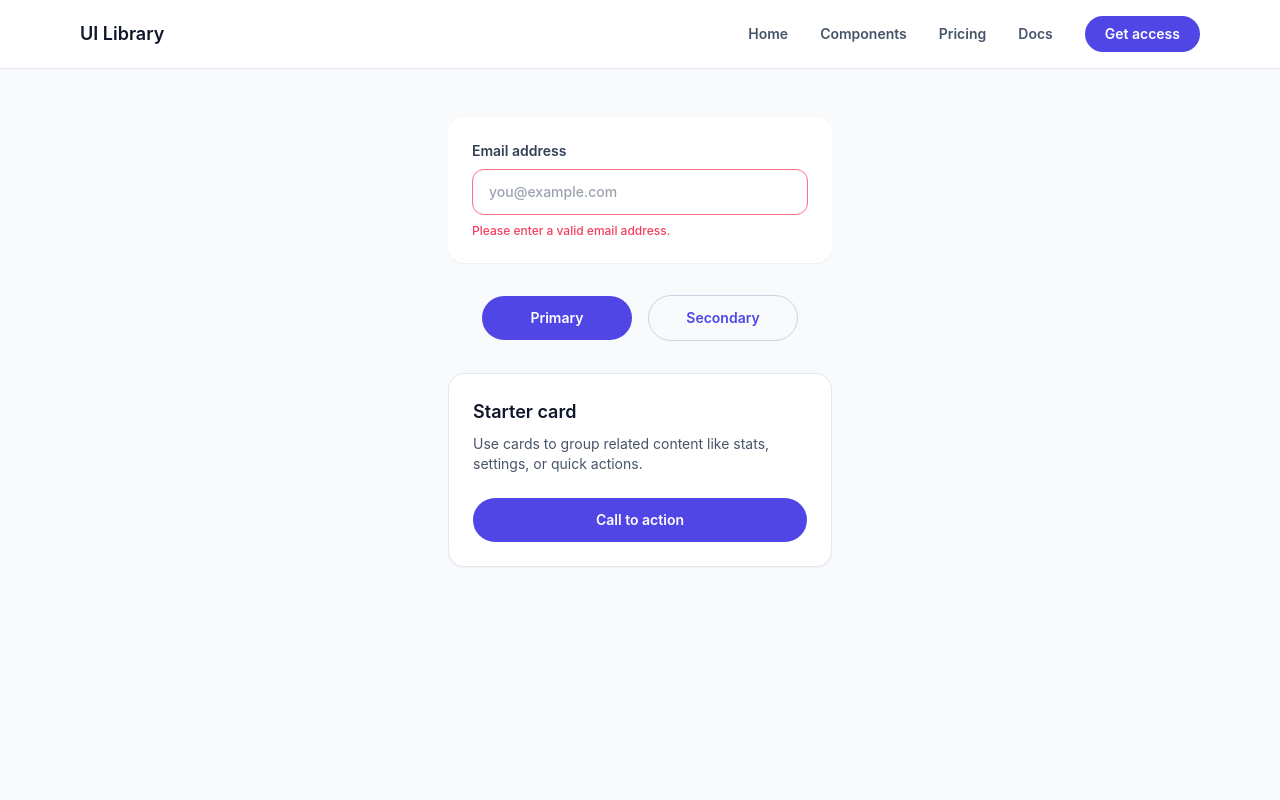
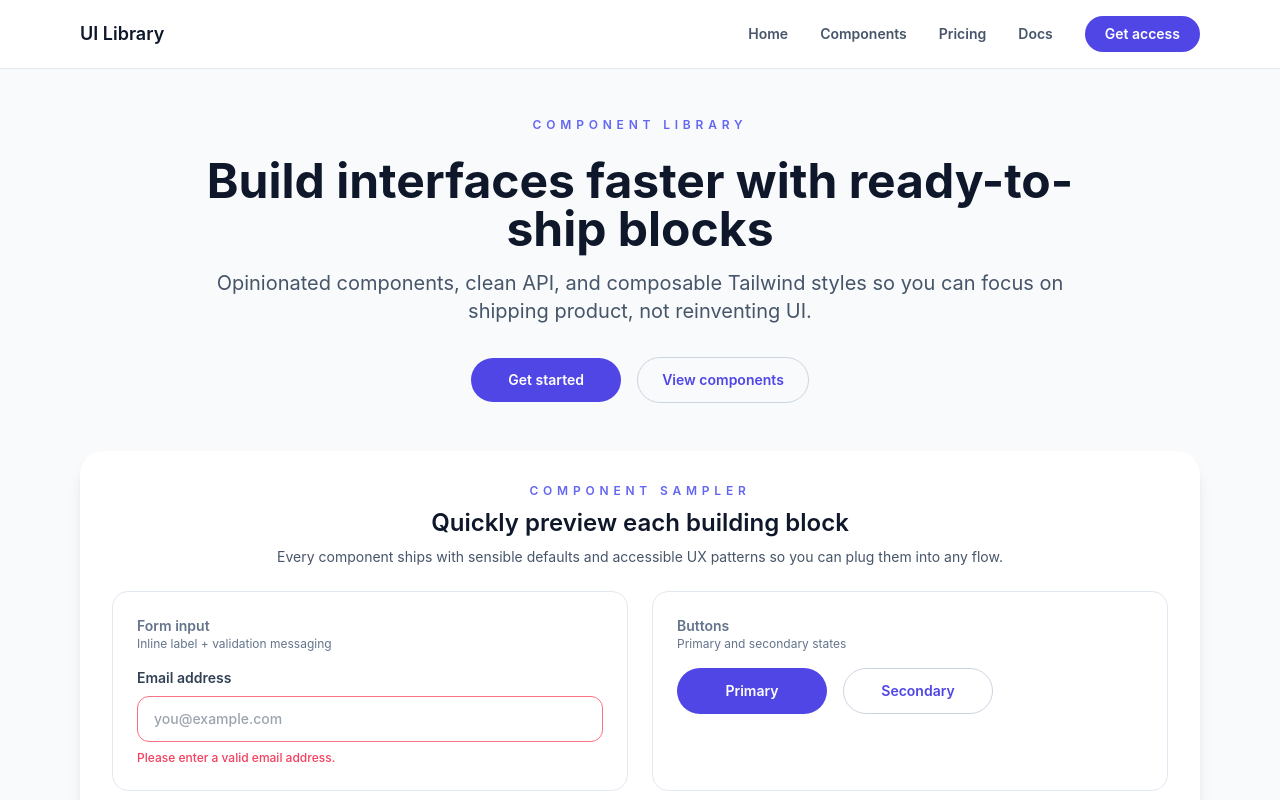
Before and after one commit to Anna-Makovska/ui-components-demo, a React (Vite) app: page / in a window 1280 px wide. Shown: the top 800 px of the page. Built offline with nearby package versions, Linux system fonts and the light colour scheme.

Commit message:
Add hero section component and showcase it on the demo page

```diff
--- a/src/App.tsx
+++ b/src/App.tsx
@@ -2,13 +2,34 @@ import { Button } from './components/Button'
 import { InputField } from './components/InputField'
 import { Card } from './components/Card'
 import { Navbar } from './components/Navbar'
+import { Hero } from './components/Hero'
 
 function App() {
   return (
     <div className="min-h-screen bg-slate-50">
       <Navbar />
-      <main className="mx-auto flex max-w-6xl flex-col items-center gap-8 px-4 py-12">
-        <div className="w-full max-w-sm rounded-2xl bg-white p-6 shadow-sm">
+      <main className="mx-auto max-w-6xl space-y-12 px-4 py-12">
+        <Hero />
+
+        <section className="space-y-6 rounded-3xl bg-white p-8 shadow-lg">
+          <header className="space-y-2 text-center">
+            <p className="text-xs font-semibold uppercase tracking-[0.4em] text-indigo-500">
+              Component sampler
+            </p>
+            <h2 className="text-2xl font-semibold text-slate-900">
+              Quickly preview each building block
+            </h2>
+            <p className="text-sm text-slate-600">
+              Every component ships with sensible defaults and accessible UX patterns so you
+              can plug them into any flow.
+            </p>
+          </header>
+
+          <div className="grid gap-6 md:grid-cols-2">
+            <article className="rounded-2xl border border-slate-200 p-6">
+              <h3 className="text-sm font-semibold text-slate-500">Form input</h3>
+              <p className="text-xs text-slate-500">Inline label + validation messaging</p>
+              <div className="mt-4">
                 <InputField
                   label="Email address"
                   type="email"
@@ -17,16 +38,27 @@ function App() {
                   error="Please enter a valid email address."
                 />
               </div>
-        <div className="flex flex-wrap items-center justify-center gap-4">
+            </article>
+
+            <article className="rounded-2xl border border-slate-200 p-6">
+              <h3 className="text-sm font-semibold text-slate-500">Buttons</h3>
+              <p className="text-xs text-slate-500">Primary and secondary states</p>
+              <div className="mt-4 flex flex-wrap gap-4">
                 <Button>Primary</Button>
                 <Button variant="secondary">Secondary</Button>
               </div>
+            </article>
+          </div>
+
+          <article className="rounded-2xl border border-dashed border-slate-200 p-6">
             <Card
               title="Starter card"
               description="Use cards to group related content like stats, settings, or quick actions."
             >
               <Button className="mt-2 w-full">Call to action</Button>
             </Card>
+          </article>
+        </section>
       </main>
     </div>
   )
--- /dev/null
+++ b/src/components/Hero.tsx
@@ -0,0 +1,22 @@
+import { Button } from './Button'
+
+export function Hero() {
+  return (
+    <section className="mx-auto max-w-4xl text-center">
+      <p className="text-xs font-semibold uppercase tracking-[0.4em] text-indigo-500">
+        Component Library
+      </p>
+      <h1 className="mt-6 text-4xl font-bold leading-tight text-slate-900 sm:text-5xl">
+        Build interfaces faster with ready-to-ship blocks
+      </h1>
+      <p className="mt-4 text-lg text-slate-600 sm:text-xl">
+        Opinionated components, clean API, and composable Tailwind styles so you
+        can focus on shipping product, not reinventing UI.
+      </p>
+      <div className="mt-8 flex flex-wrap items-center justify-center gap-4">
+        <Button>Get started</Button>
+        <Button variant="secondary">View components</Button>
+      </div>
+    </section>
+  )
+}
```
Lines whose indentation alone changed are shown as unchanged.
